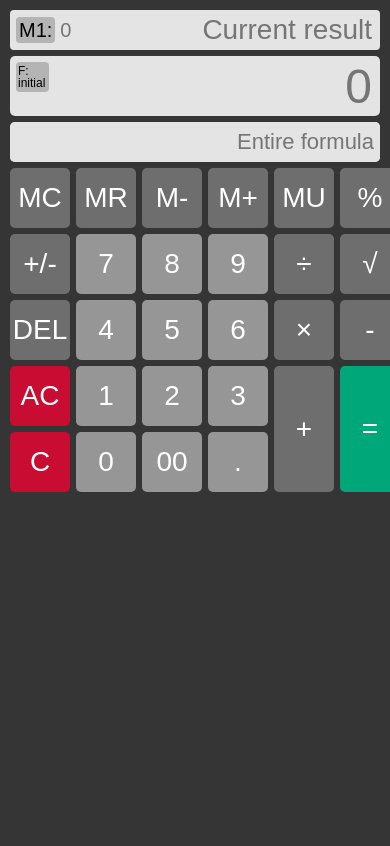
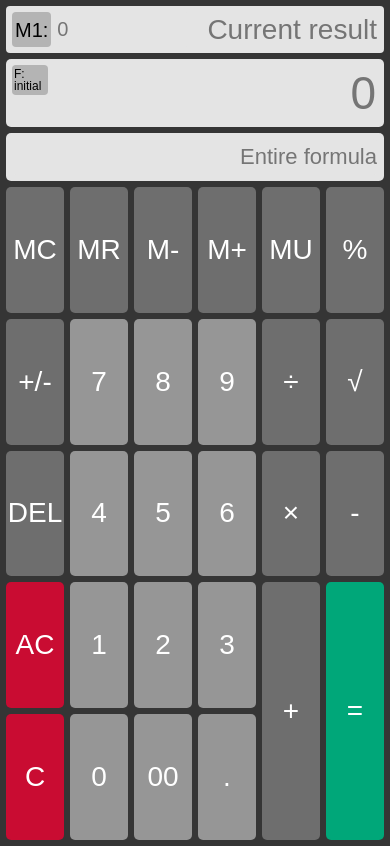
Before and after one commit to YuriLopata/accounting-calculator, a website: page index.html in a window 390 px wide. Drawn offline with Linux system fonts and the light colour scheme.

Commit message:
add adaptive + minor fixes

```diff
--- a/css/style.css
+++ b/css/style.css
@@ -12,19 +12,18 @@ body {
 }
 
 .workspace {
-    max-height: 700px;
-    max-width: 410px;
+    width: 500px;
     margin: 0 auto;
-    padding: 10px;
+    padding: 6px;
 }
 
 .display {
+    height: 30%;
     margin-bottom: 6px;
 }
 
 .upperBar {
     display: flex;
-    height: 40px;
     justify-content: space-between;
     align-items: center;
     background-color: #e4e4e4;
@@ -37,63 +36,27 @@ body {
     display: flex;
     flex-direction: row;
     flex-wrap: nowrap;
-    /* align-items: center; */
     justify-content: space-between;
     margin-right: 5px;
     border-radius: 5px;
 }
 
-#upperBar_memButton, #upperBar_memValue {
-    align-content: flex-start;
-    background-color: #e4e4e4;
-    color: #000;
-    font-size: 20px;
-    line-height: 20px;
-    padding: 0;
-    border: none;
-    border-radius: 4px;
-    transition: all ease 0.1s;
-}
-
-#upperBar_memButton {
-    padding: 3px;
-    margin-right: 5px;
-    background: rgb(180, 180, 180);
-}
-
 #upperBar_memValue {
-    width: 90%;
+    width: 100%;
     justify-content: end;
 }
 
-#upperBar_currentResult:focus, #upperBar_memButton:focus,
-#upperBar_memValue:focus, #middleBar_result:focus,
-#display_formula:focus {
-    background-color: rgb(180, 180, 180);
-    border-radius: 4px;
-    /* border: 2px #000 solid; */
-}
-
-#upperBar_memButton:focus, #numberOfDecimals:focus {
-    border: #000 1px solid;
-}
-
-#upperBar_memButton:active, #numberOfDecimals:active {
-    background: rgb(150, 150, 150);
-    /* border: #000 1px solid; */
-}
-
 #upperBar_currentResult {
-    max-width: 52%;
+    max-width: 50%;
     background-color: #e4e4e4;
     color: #000;
     text-align: right;
     border: none;
+    padding: 1px;
     transition: all ease 0.1s;
 }
 
 .middleBar {
-    height: 60px;
     display: flex;
     align-items: flex-start;
     justify-content: space-between;
@@ -103,7 +66,98 @@ body {
     margin-bottom: 6px;
 }
 
-#numberOfDecimals {
+#middleBar_result {
+    width: 100%;
+    background-color: #e4e4e4;
+    color: #000;
+    border: none;
+    font-size: 46px;
+    line-height: 46px;
+    text-align: right;
+    transition: all ease 0.1s;
+}
+
+.downBar {
+    display: flex;
+    width: 100%;
+    background-color: #e4e4e4;
+    border: none;
+    border-radius: 5px;
+    padding: 6px;
+}
+
+#downBar_formula {
+    width: 100%;
+    background-color: #e4e4e4;
+    color: #000;
+    border: none;
+    font-size: 22px;
+    border-radius: 5px;
+    padding: 5px 1px;
+    text-overflow: ellipsis;
+    direction: rtl;
+    unicode-bidi: bidi-override;
+    transition: all ease 0.1s;
+}
+
+.buttons {
+    height: 400px;
+    display: grid;
+    grid-template-columns: repeat(6, 1fr);
+    grid-template-rows: repeat(5, 1fr);
+    gap: 6px;
+}
+
+.button {
+    text-align: center;
+    background-color: rgb(110, 110, 110);
+    color: #fff;
+    border: none;
+    border-radius: 5px;
+    padding: auto 0;
+    transition: all ease 0.1s;
+}
+
+.button:hover, .button:focus {
+    cursor: pointer;
+    border: solid 2px white;
+    transform: scale(1.02);
+}
+
+.button:active {
+    background-color: rgb(90, 90, 90);
+    transform: translateX(2px);
+    transform: translateY(2px);
+}
+
+.button_number {
+    background-color: rgb(150, 150, 150);
+}
+
+.button_number:active {
+    background-color: rgb(120, 120, 120);
+}
+
+.upperBar_memButton, #upperBar_memValue {
+    align-content: flex-start;
+    background-color: #e4e4e4;
+    color: #000;
+    font-size: 20px;
+    line-height: 20px;
+    padding: 6px 1px;
+    border: none;
+    border-radius: 4px;
+    transition: all ease 0.1s;
+}
+
+.upperBar_memButton {
+    padding: 3px;
+    margin-right: 5px;
+    background: rgb(180, 180, 180);
+    transition: all ease 0.1s;
+}
+
+.button_numberOfDecimals {
     width: 40px;
     height: 30px;
     background-color: #e4e4e4;
@@ -119,84 +173,25 @@ body {
     transition: all ease 0.1s;
 }
 
-#middleBar_result {
-    width: 110%;
-    height: 48px;
-    background-color: #e4e4e4;
-    color: #000;
-    border: none;
-    font-size: 48px;
-    line-height: 48px;
-    text-align: right;
-    transition: all ease 0.1s;
+#upperBar_currentResult:focus, .upperBar_memButton:focus,
+#upperBar_memValue:focus, #middleBar_result:focus,
+#downBar_formula:focus {
+    background-color: rgb(180, 180, 180);
+    border-radius: 4px;
 }
 
-.display_downBar {
-    display: flex;
-    width: 100%;
-    height: 40px;
-    /* position: relative; */
-    background-color: #e4e4e4;
+.upperBar_memButton:hover, .button_numberOfDecimals:hover {
     border: none;
-    border-radius: 5px;
+    transform: none;
 }
 
-/* .downBar_ellipsis {
-    display: none;
-    z-index: 1;
-    bottom: 7px;
-    left: 4px;
-    font-size: 22px;
-    color: #000;
-    margin-top: auto;
-    user-select: none;
-} */
-
-#display_formula {
-    width: 100%;
-    height: 100%;
-    background-color: #e4e4e4;
-    color: #000;
-    border: none;
-    font-size: 22px;
-    border-radius: 5px;
-    padding: 6px;
-    text-overflow: ellipsis;
-    direction: rtl;
-    unicode-bidi: bidi-override;
-    transition: all ease 0.1s;
+.upperBar_memButton:focus, .button_numberOfDecimals:focus {
+    border: #000 1px solid;
+    transform: none;
 }
 
-.buttons {
-    display: grid;
-    grid-template-columns: repeat(6, 60px);
-    grid-template-rows: repeat(5, 60px);
-    gap: 6px;
-}
-
-.button {
-    text-align: center;
-    background-color: rgb(110, 110, 110);
-    color: #fff;
-    border: none;
-    border-radius: 5px;
-    transition: all ease 0.1s;
-}
-
-.button:hover, .button:focus {
-    cursor: pointer;
-    border: solid 2px white;
-    transform: scale(1.02);
-}
-
-.button:active {
-    background-color: rgb(180, 180, 180);
-    transform: translateX(2px);
-    transform: translateY(2px);
-}
-
-.button_number {
-    background-color: rgb(150, 150, 150);
+.upperBar_memButton:active, .button_numberOfDecimals:active {
+    background: rgb(150, 150, 150);
 }
 
 #button_sum, .button_solve {
@@ -204,7 +199,7 @@ body {
 }
 
 .button_resetAll, .button_resetCalc {
-    background-color: #c90c32 /* #BF3030 */; /* https://colorscheme.ru/#3931Tw0w0w0w0 */
+    background-color: #c90c32;
 }
 
 .button_resetAll:active, .button_resetCalc:active {
@@ -218,7 +213,7 @@ body {
 }
 
 .button_solve {
-    background-color: #00A779 /* #269926 */; /* https://colorscheme.ru/#3931Tw0w0w0w0 */
+    background-color: #00A779;
 }
 
 .button_solve:active {
@@ -229,13 +224,12 @@ input::selection {
     background: #818181;
 }
 
-.text-container {
-    position: relative;
-    overflow-x: hidden;
-  }
+@media (max-width: 541px) {
+    .workspace {
+        width: 100%;
+    }
 
-  .text {
-    white-space: nowrap;
-    overflow-x: hidden;
-    text-overflow: ellipsis;
-  }
+    .buttons {
+        height: calc(100vh - 191px);
+    }
+}
--- a/index.html
+++ b/index.html
@@ -11,7 +11,8 @@
 
     <link rel="preconnect" href="https://fonts.googleapis.com">
     <link rel="preconnect" href="https://fonts.gstatic.com" crossorigin>
-    <link href="https://fonts.googleapis.com/css2?family=Lato:wght@400;700&display=swap" rel="stylesheet">
+    <link href="https://fonts.googleapis.com/css2?family=Lato:wght@400;700&display=swap"
+    rel="stylesheet">
 
 </head>
 <body>
@@ -21,7 +22,7 @@
         <div class="display">
             <div class="display_upperBar upperBar">
                 <div class="upperBar_mem">
-                    <button id="upperBar_memButton" value="0">
+                    <button class="button upperBar_memButton" value="0">
                         M1:
                     </button>
 
@@ -34,8 +35,8 @@
             </div>
 
             <div class="display_middleBar middleBar">
-                <button id="numberOfDecimals" title="Decimal places"
-                value = "initial">
+                <button class="button button_numberOfDecimals" value="initial"
+                id="numberOfDecimals" title="Decimal places">
                     F:<br>initial
                 </button>
 
@@ -44,9 +45,7 @@
             </div>
 
             <div class="display_downBar downBar">
-                <!-- <p class="downBar_ellipsis">...</p> -->
-
-                <input type="text" id="display_formula"
+                <input type="text" id="downBar_formula"
                 readonly placeholder="Entire formula" value="">
             </div>
         </div>
@@ -64,12 +63,12 @@
                 MR
             </button>
 
-            <button class="button button_save"
+            <button class="button button_saveMem"
             value="M-" title="Save negative value in the memory">
                 M-
             </button>
 
-            <button class="button button_save"
+            <button class="button button_saveMem"
             value="M+" title="Save positive value in the memory">
                 M+
             </button>
```
Also changed, not shown: js/canvas.js (+1 -64 lines), js/script.js (+41 -50 lines).
